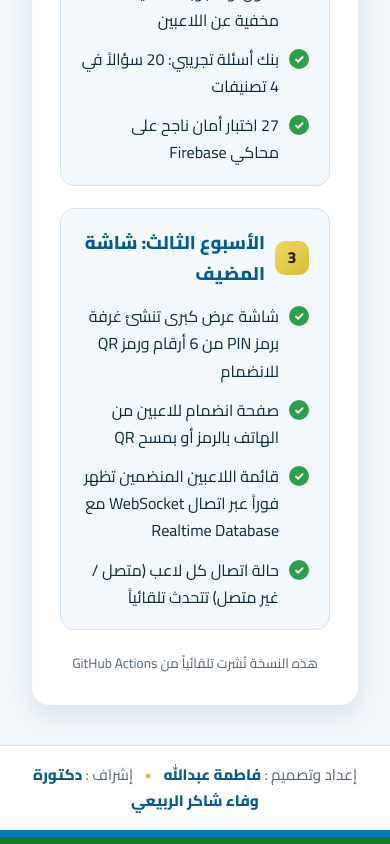
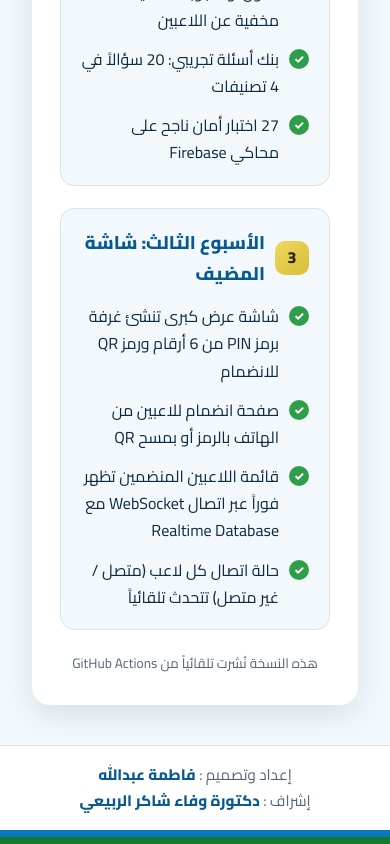
Before and after one commit to fatimaproject2003/graduation-project, a website: page public/index.html in a window 390 px wide. Shown: the part 1572-2416 px from the top of the page. Drawn offline with Linux system fonts and the light colour scheme.

Commit message:
Footer: keep each name on one line, stack on phones

```diff
--- a/public/css/app.css
+++ b/public/css/app.css
@@ -276,3 +276,8 @@ code {
 .site-footer .sep { color: var(--gold); margin: 0 12px; font-weight: 800; }
 body.host .site-footer { background: rgba(5, 40, 70, 0.55); border-top-color: rgba(255, 255, 255, 0.15); color: rgba(255, 255, 255, 0.8); }
 body.host .site-footer strong { color: #fff; }
+.site-footer .part { display: inline-block; white-space: nowrap; }
+@media (max-width: 520px) {
+  .site-footer .sep { display: none; }
+  .site-footer .part { display: block; }
+}
--- a/public/index.html
+++ b/public/index.html
@@ -65,7 +65,7 @@
       <footer>هذه النسخة نُشرت تلقائياً من GitHub Actions</footer>
     </div>
   </main>
-  <footer class="site-footer">إعداد وتصميم : <strong>فاطمة عبدالله</strong><span class="sep" aria-hidden="true">•</span>إشراف : <strong>دكتورة وفاء شاكر الربيعي</strong></footer>
+  <footer class="site-footer"><span class="part">إعداد وتصميم : <strong>فاطمة عبدالله</strong></span><span class="sep" aria-hidden="true">•</span><span class="part">إشراف : <strong>دكتورة وفاء شاكر الربيعي</strong></span></footer>
   <div class="stripes" aria-hidden="true"></div>
 </body>
 </html>
```
Also changed, not shown: public/host.html (+1 -1 lines), public/join.html (+1 -1 lines).
